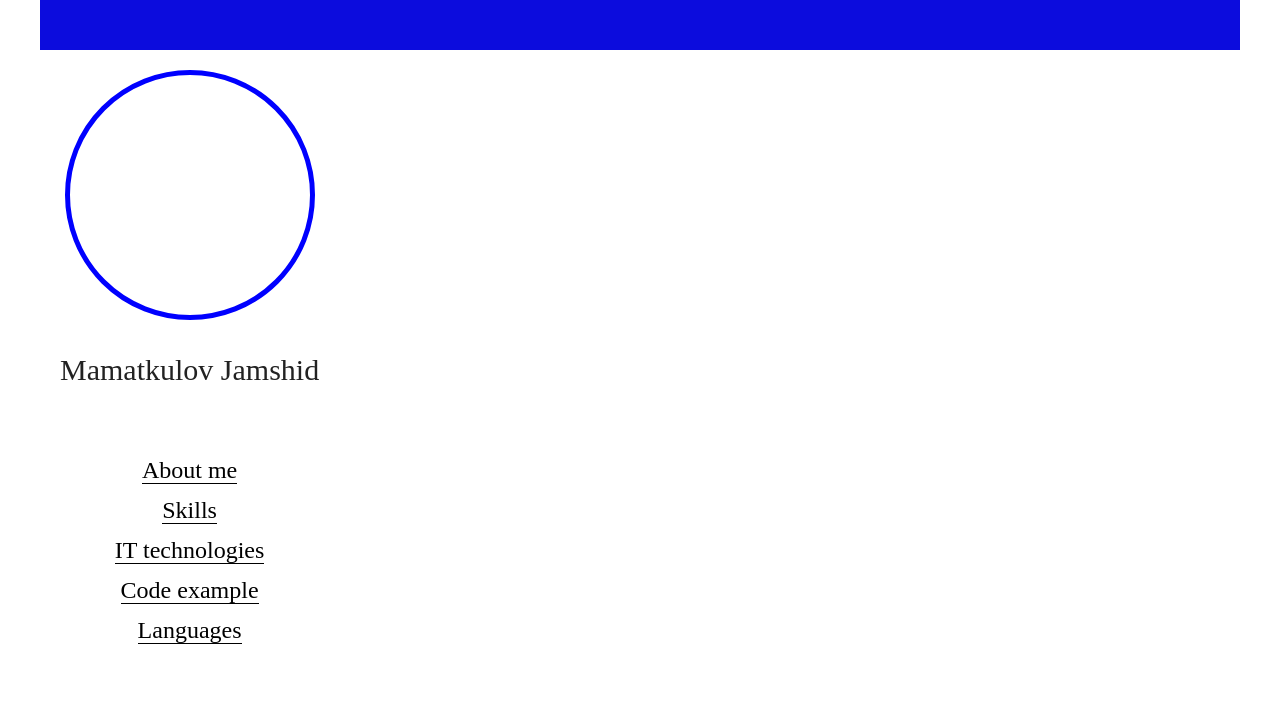
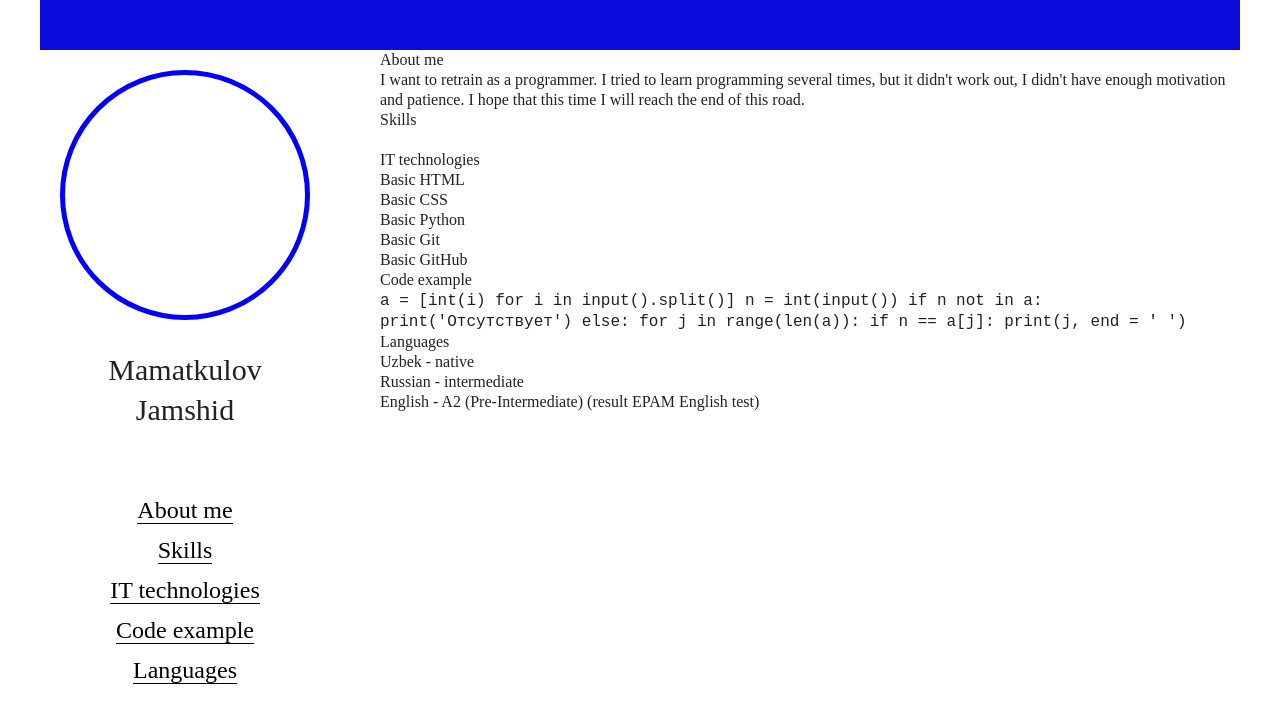
Before and after one commit to MJX19/rsschool-cv, a plain HTML site: page index.html in a window 1280 px wide. Drawn offline with Linux system fonts and the light colour scheme.

Commit message:
feat: add content

```diff
--- a/index.html
+++ b/index.html
@@ -34,6 +34,40 @@
                 </nav>
             </div>
         </header>
+        <main>
+            <section>
+                <h2 class="title" id="1">About me</h2>
+                <p class="content">I want to retrain as a programmer. I tried to learn programming several times, but it didn't work out, I didn't have enough motivation and patience. I hope that this time I will reach the end of this road.</p>
+            </section>
+            <section>
+                <h2 class="title" id="2">Skills</h2><br>
+                <h3 class="inner-title" id="3">IT technologies</h3>
+                <ul>
+                    <li class="coding_skills">Basic HTML</li>
+                    <li class="coding_skills">Basic CSS</li>
+                    <li class="coding_skills">Basic Python</li>
+                    <li class="coding_skills">Basic Git</li>
+                    <li class="coding_skills">Basic GitHub</li>
+                </ul>
+                <h3 class="inner-title" id="4">Code example</h3>
+                <code>
+                    <span class="code_row row1">a = [int(i) for i in input().split()]</span>
+                    <span class="code_row row2">n = int(input())</span>
+                    <span class="code_row row3">if n not in a:</span>
+                    <span class="code_row row4">print('Отсутствует')</span>
+                    <span class="code_row row5">else:</span>
+                    <span class="code_row row6">for j in range(len(a)):</span>
+                    <span class="code_row row7">if n == a[j]:</span>
+                    <span class="code_row row8">print(j, end = ' ')</span>
+                </code>
+                <h3 class="inner-title" id="5">Languages</h3>
+                <ul>
+                    <li class="lang_skills">Uzbek - native</li>
+                    <li class="lang_skills">Russian - intermediate</li>
+                    <li class="lang_skills">English - A2 (Pre-Intermediate) (result EPAM English test)</li>
+                </ul>
+            </section>
+        </main>
     </div>
 </body>
 </html>
```
